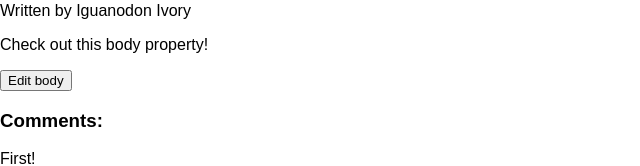
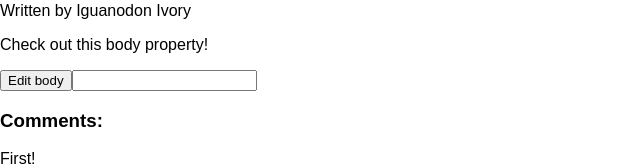
Before and after one commit to alexandraalday/react-practice, a React (Create React App) app in the folder blog/: page / in a window 1280 px wide. Shown: the part 146-312 px from the top of the page, without its empty margins (0-640 px from the left). Built offline with nearby package versions, Linux system fonts and the light colour scheme.

Commit message:
update body via button or input field

```diff
--- a/blog/src/App.js
+++ b/blog/src/App.js
@@ -5,18 +5,26 @@ import Comment from './Comment.js';
 import Author from './Author.js';
 
 class Post extends Component {
-  constructor (props) {
-    super()
-    this.state = {
+  constructor (props) { // Upon instantiation of your component, the constructor method is called.
+    super() // It calls super, which is the base class (React.Component)'s constructor.
+    this.state = { // the component's initial state is set
       body: props.body
     }
   }
+
   changeBody(e) {
     let bodyInput = prompt("What did you want to say?")
     this.setState({
       body: bodyInput
     })
   }
+
+  changeBodyViaForm(e) {
+    this.setState({
+      body: e.target.value
+    })
+  }
+
   render() {
     let allAuthors = this.props.authors.map( (author, index) => (
       <Author author={author} key={index} /> ))
@@ -32,6 +40,7 @@ class Post extends Component {
         <div>
           <p>{this.state.body}</p>
           <button onClick={(e) => this.changeBody(e)}>Edit body</button>
+          <input type="text" onChange={(e) => this.changeBodyViaForm(e)} />
         </div>
         <h3>Comments:</h3>
         {allComments}
```
